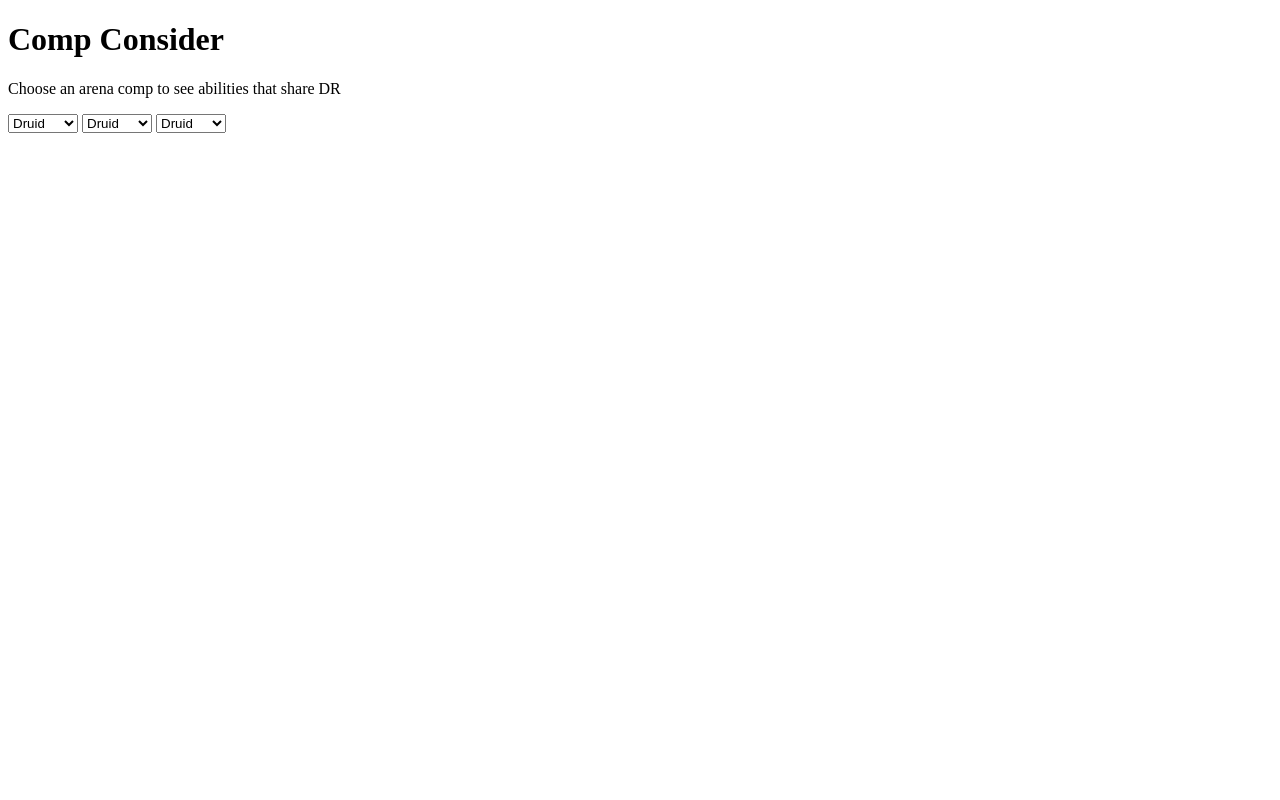
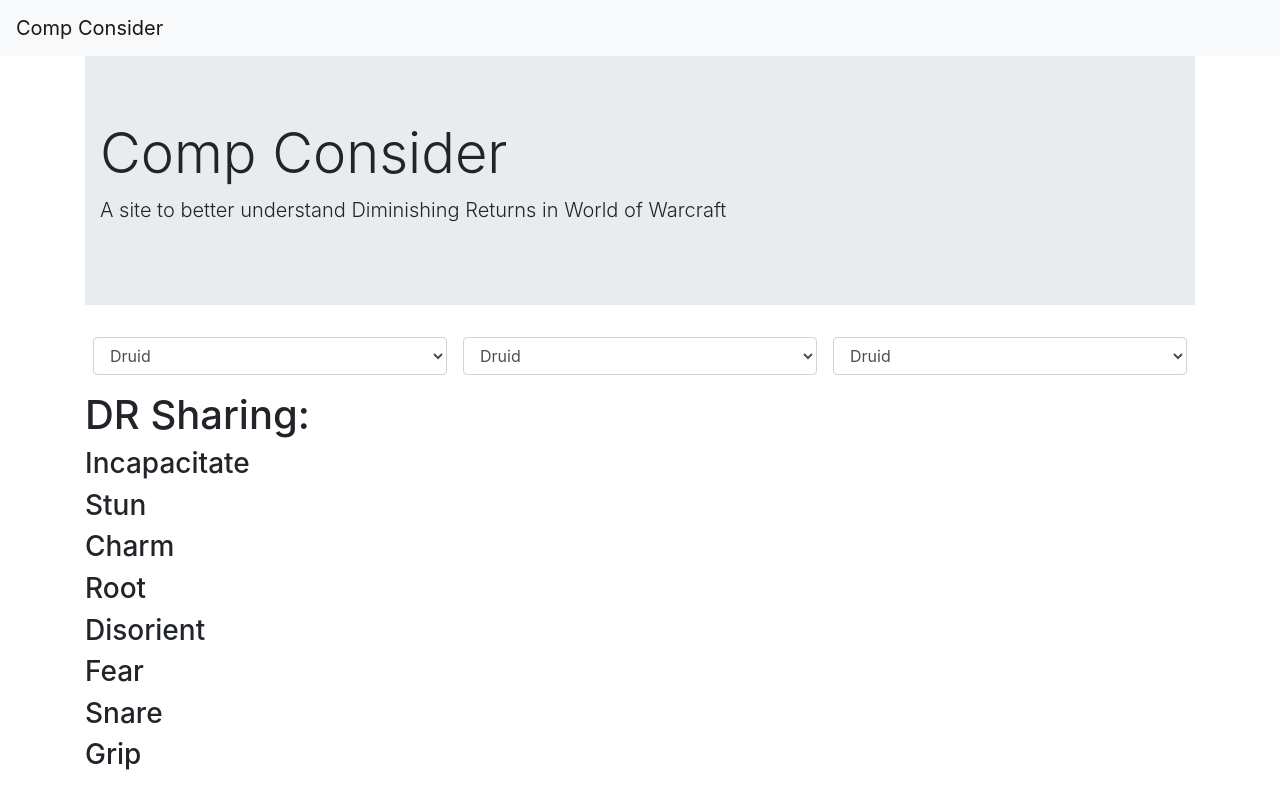
Before and after one commit to RichDobrz/CompConsider, a plain HTML site: page index.html in a window 1280 px wide. Drawn offline with nearby package versions, Linux system fonts and the light colour scheme.

Commit message:
inital HTML file

```diff
--- a/index.html
+++ b/index.html
@@ -4,31 +4,59 @@
   <meta charset="UTF-8">
   <meta name="viewport" content="width=device-width, initial-scale=1.0">
   <meta http-equiv="X-UA-Compatible" content="ie=edge">
+  <link rel="stylesheet" href="https://stackpath.bootstrapcdn.com/bootstrap/4.3.1/css/bootstrap.min.css" integrity="sha384-ggOyR0iXCbMQv3Xipma34MD+dH/1fQ784/j6cY/iJTQUOhcWr7x9JvoRxT2MZw1T" crossorigin="anonymous">
   <title>Comp Consider</title>
 </head>
 <body>
 
-  <h1>Comp Consider</h1>
+  <nav class="navbar navbar-light bg-light">
+    <a class="navbar-brand" href="#">Comp Consider</a>
+  </nav>
 
-  <p>Choose an arena comp to see abilities that share DR</p>
+  <div class="container">
+    <div class="jumbotron jumbotron-fluid">
+      <div class="container">
+          <h1 class="display-4">Comp Consider</h1>
+          <p class="lead">A site to better understand Diminishing Returns in World of Warcraft</p>
+      </div>
+    </div>
 
-  <select name="arena1" id="">
+
+    <div class="form">
+      <div class="form-group d-flex">
+        <select class="form-control mx-2" name="arena1" id="">
             <option value="druid">Druid</option>
             <option value="warlock">Warlock</option>
             <option value="warrior">Warrior</option>
           </select>
 
-  <select name="arena1" id="">
+          <select class="form-control mx-2" name="arena1" id="">
             <option value="druid">Druid</option>
             <option value="warlock">Warlock</option>
             <option value="warrior">Warrior</option>
           </select>
 
-  <select name="arena1" id="">
+          <select class="form-control mx-2" name="arena1" id="">
             <option value="druid">Druid</option>
             <option value="warlock">Warlock</option>
             <option value="warrior">Warrior</option>
           </select>
+      </div>
+    </div>
 
+    <div class="containter">
+      <h1>DR Sharing:</h1>
+      <h3>Incapacitate</h3>
+      <h3>Stun</h3>
+      <h3>Charm</h3>
+      <h3>Root</h3>
+      <h3>Disorient</h3>
+      <h3>Fear</h3>
+      <h3>Snare</h3>
+      <h3>Grip</h3>
+    </div>
+
+
+  </div>
 </body>
 </html>
```
Lines whose indentation alone changed are shown as unchanged.
